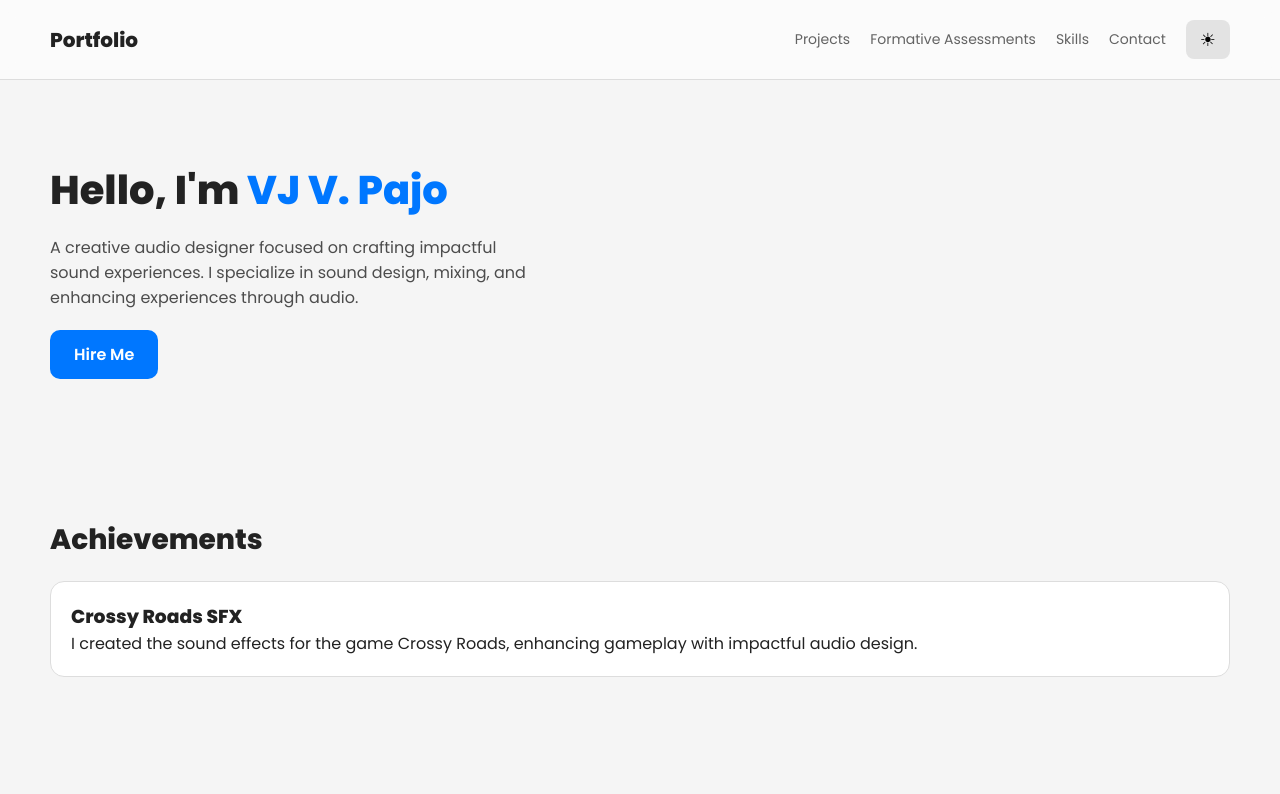
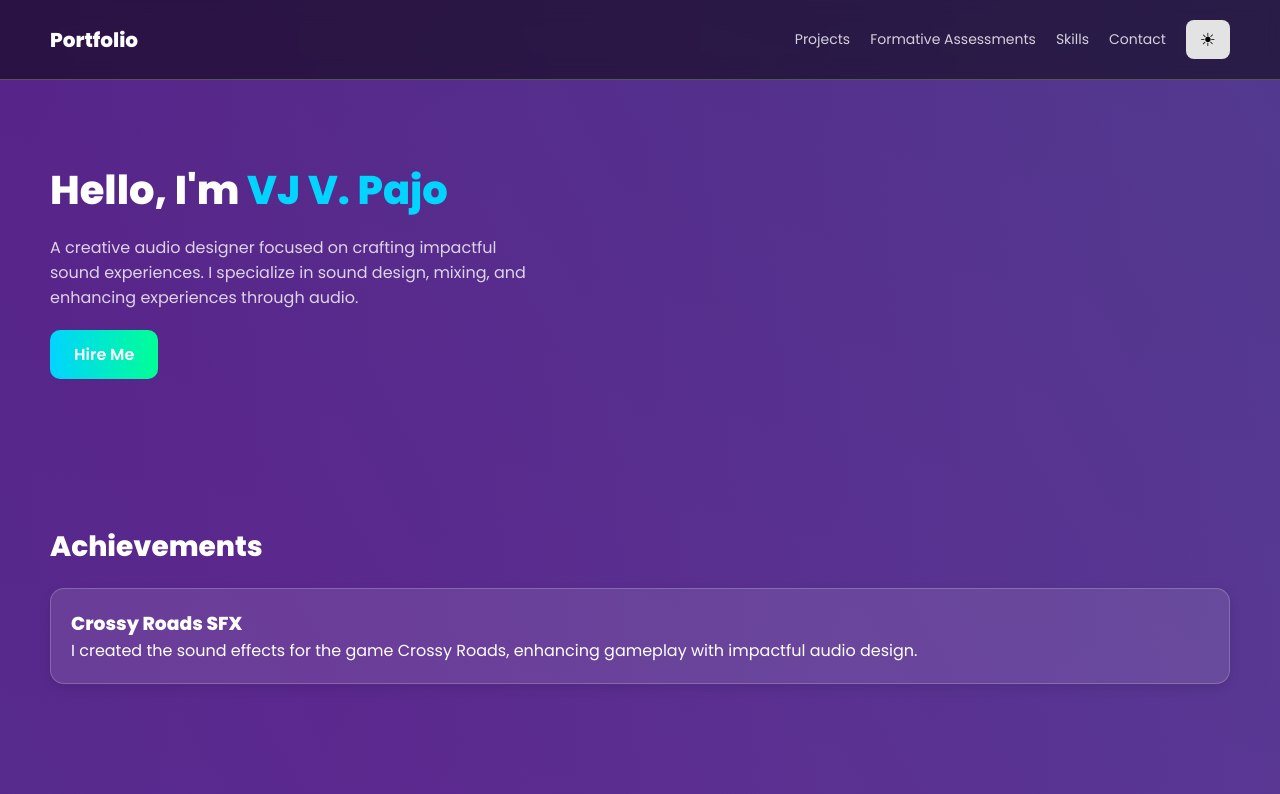
Before and after one commit to Armata1/Portfolio, a plain HTML site: page index.html in a window 1280 px wide. Shown: the top 794 px of the page. Drawn offline with Linux system fonts and the light colour scheme.

Commit message:
Update style.css
Updated styles with a new gradient background and enhanced card effects.

```diff
--- a/style.css
+++ b/style.css
@@ -5,15 +5,44 @@
     font-family: "Poppins", sans-serif;
 }
 
+/* BODY + ANIMATED GRADIENT BACKGROUND */
 body {
-    background: #f5f5f5;
-    color: #222;
+    background: linear-gradient(120deg, #1c1c3c, #2a2a72, #4b4b9c);
+    background-size: 400% 400%;
+    animation: gradientMove 15s ease infinite;
+    color: #fff;
     transition: 0.3s ease;
 }
 
+@keyframes gradientMove {
+    0% { background-position: 0% 50%; }
+    50% { background-position: 100% 50%; }
+    100% { background-position: 0% 50%; }
+}
+
 body.dark {
-    background: #0e0e0e;
+    background: linear-gradient(120deg, #0e0e0e, #1a1a2e, #2a2a44);
     color: #eaeaea;
+}
+
+/* GRADIENT OVERLAY */
+.gradient-overlay {
+    position: fixed;
+    top: 0;
+    left: 0;
+    width: 100%;
+    height: 100%;
+    background: linear-gradient(60deg, rgba(0,212,255,0.2), rgba(255,0,212,0.2), rgba(0,255,128,0.2));
+    background-size: 600% 600%;
+    z-index: -1;
+    pointer-events: none;
+    animation: gradientOverlayMove 30s ease infinite;
+}
+
+@keyframes gradientOverlayMove {
+    0% { background-position: 0% 50%; }
+    50% { background-position: 100% 50%; }
+    100% { background-position: 0% 50%; }
 }
 
 /* HEADER */
@@ -25,15 +54,10 @@ body.dark {
     align-items: center;
     position: fixed;
     top: 0;
-    background: rgba(255,255,255,0.6);
+    background: rgba(0,0,0,0.5);
     backdrop-filter: blur(10px);
-    border-bottom: 1px solid #ddd;
+    border-bottom: 1px solid #555;
     z-index: 10;
-}
-
-body.dark .header {
-    background: rgba(20,20,20,0.6);
-    border-bottom: 1px solid #333;
 }
 
 .logo {
@@ -52,7 +76,7 @@ nav a {
     color: inherit;
     font-weight: 500;
     font-size: 14px;
-    opacity: 0.7;
+    opacity: 0.8;
     transition: 0.2s;
 }
 
@@ -67,6 +91,11 @@ nav a:hover {
     border-radius: 8px;
     background: #e3e3e3;
     cursor: pointer;
+    transition: 0.3s;
+}
+
+#themeToggle:hover {
+    box-shadow: 0 0 10px #00d4ff;
 }
 
 body.dark #themeToggle {
@@ -84,7 +113,7 @@ body.dark #themeToggle {
 }
 
 .highlight {
-    color: #0077ff;
+    color: #00d4ff;
 }
 
 .hero-text p {
@@ -97,16 +126,19 @@ body.dark #themeToggle {
     display: inline-block;
     margin-top: 20px;
     padding: 12px 24px;
-    background: #0077ff;
+    background: linear-gradient(90deg, #00d4ff, #00ff95);
     color: white;
     text-decoration: none;
     border-radius: 10px;
     font-weight: 600;
     transition: 0.3s;
+    position: relative;
+    overflow: hidden;
 }
 
 .btn:hover {
-    background: #005fcc;
+    box-shadow: 0 0 15px #00d4ff;
+    transform: scale(1.05);
 }
 
 /* SECTIONS */
@@ -126,27 +158,23 @@ body.dark #themeToggle {
     gap: 20px;
 }
 
-/* CARD */
+/* CARD — ENHANCED */
 .card {
     padding: 20px;
     border-radius: 14px;
-    background: white;
-    border: 1px solid #ddd;
-    transition: 0.3s;
-}
-
-body.dark .card {
-    background: #171717;
-    border: 1px solid #2a2a2a;
+    background: rgba(255,255,255,0.1);
+    border: 1px solid rgba(255,255,255,0.2);
+    transition: 0.35s ease;
+    box-shadow: 0 4px 12px rgba(0,0,0,0.1);
+    transform: translateY(0);
+    color: #fff;
+    position: relative;
 }
 
 .card:hover {
-    transform: translateY(-5px);
-}
-
-.card img {
-    width: 100%;
-    border-radius: 10px;
+    transform: translateY(-10px);
+    box-shadow: 0 16px 45px rgba(0, 212, 255, 0.25);
+    border-color: #00d4ff;
 }
 
 /* SKILLS */
@@ -158,5 +186,5 @@ body.dark .card {
 .footer {
     text-align: center;
     padding: 40px;
-    opacity: 0.7;
+    opacity: 0.8;
 }
```
